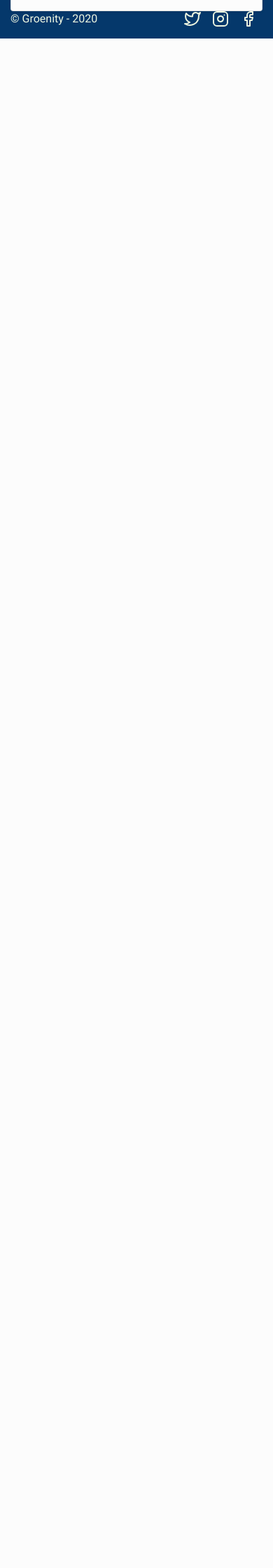
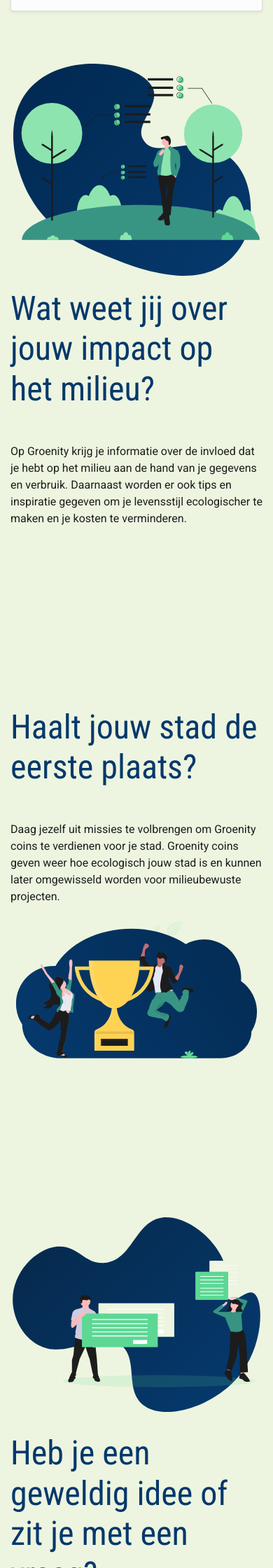
Before and after one commit to MinjuCo/groenity, a PHP site: page / in a window 390 px wide. Shown: the part 845-3085 px from the top of the page at 70% size. Before the commit the page ends 900 px from the top, so only its background shows below. Run offline with PHP 8.4, Linux system fonts and the light colour scheme.

Commit message:
Layout for landingpage is mostly finished, only missing the scroll down element

```diff
--- a/css/style.css
+++ b/css/style.css
@@ -33,6 +33,19 @@ label{
     color: #389583;
 }
 
+h2{
+    font-family: 'Roboto Condensed', sans-serif;
+    font-size: 3em;
+    color: #05386B;
+    margin-bottom: 1em
+}
+
+h4{
+    font-family: 'Roboto Condensed', sans-serif;
+    font-size: 1.5em;
+    color: #389583;
+}
+
 /*   NAVBAR  */
 .navbar {
     background-color: #FCFCFC;
@@ -61,16 +74,19 @@ label{
 }
 .nav-link.aanmelden, .btn-form-registratie {
     background-color: #5CD894;
-    color: #FCFCFC;
+    color: #EDF5E0;
     margin-left: 1em;
     border-radius: 5px;
     padding: 0.5em;
 }
 
 /* LANDINGPAGE.PHP */
-.intro{
+.intro, .awareness, .awards, .experts, .affection{
     position: relative;
     height: 100vh;
+}
+
+.intro{
     background-image: url("../img/Visuals/demo_application.svg"), url("../img/Visuals/fluid_bg.svg");
     background-repeat: no-repeat;
     background-size: 35em, cover;
@@ -88,23 +104,19 @@ label{
 h1{
     font-family: 'Roboto Condensed', sans-serif;
     font-size: 4em;
+    font-weight: bold;
 }
 
-h4{
-    font-family: 'Roboto Condensed', sans-serif;
-    font-size: 1.5em;
-    color: #389583;
-}
 
-/*  REGISTRATION.PHP  */
+/*  ASKCODE.PHP  */
 
-.registration .container{
+.askCode.container{
     height: 100vh;
     background-image: url("../img/Visuals/ask_code.svg");
     background-repeat: no-repeat;
     background-size: contain;
-    background-position-y: 30vh;
-
+    background-position: bottom center;
+    padding-top: 5em;
 }
 .p-2 .row, .p-3 .row, .p-4 .row{
     width: 600px;
--- a/pages/landingpage.php
+++ b/pages/landingpage.php
@@ -1,4 +1,4 @@
-<section class="intro d-flex align-items-center">
+<section class="intro d-flex align-items-center" id="intro">
   <div class="container-xl">
     <div class="row d-flex">
       <div class="col-md-6 intro_text">
@@ -39,3 +39,67 @@
     </div>
   </div>
 </section>
+<section class="awareness d-flex align-items-center">
+  <div class="container-xl">
+    <div class="row d-flex">
+      <div class="col-md-6">
+        <img src="img/Visuals/environment_impact.svg" alt="Bewustzijn over milieu-impact">
+      </div>
+      <div class="col-md-6 align-self-center">
+        <h2>Wat weet jij over jouw impact op het milieu?</h2>
+        <p>
+          Op Groenity krijg je informatie over de invloed dat je hebt op het milieu aan de hand van je gegevens en verbruik.
+          Daarnaast worden er ook tips en inspiratie gegeven om je levensstijl ecologischer te maken en je kosten te verminderen.
+        </p>
+      </div>
+    </div>
+  </div>
+</section>
+<section class="awards d-flex align-items-center">
+  <div class="container-xl">
+    <div class="row d-flex">
+      <div class="col-md-6 align-self-center">
+        <h2>Haalt jouw stad de eerste plaats?</h2>
+        <p>
+        Daag jezelf uit missies te volbrengen om Groenity coins te verdienen voor je stad.
+        Groenity coins geven weer hoe ecologisch jouw stad is en kunnen later omgewisseld worden voor milieubewuste projecten.
+        </p>
+      </div>
+      <div class="col-md-6">
+        <img src="img/Visuals/winner.svg" alt="Winnaars">
+      </div>
+    </div>
+  </div>
+</section>
+<section class="experts d-flex align-items-center">
+  <div class="container-xl">
+    <div class="row d-flex">
+      <div class="col-md-6">
+        <img src="img/Visuals/discussions.svg" alt="Gesprek met experts">
+      </div>
+      <div class="col-md-6 align-self-center">
+        <h2>Heb je een geweldig idee of zit je met een vraag?</h2>
+        <p>
+        Bij Groenity krijgen de gebruikers de kans om hun vragen of ideeën te bespreken met milieuspecialisten.
+        Geef een seintje dat je een deskundige nodig hebt en laat een berichtje met je contactgegevens achter.
+        Een expert probeert dan zo snel mogelijk een gesprek met jou in te plannen.
+        </p>
+      </div>
+    </div>
+  </div>
+</section>
+<section class="affection d-flex align-items-center">
+  <div class="container-xl">
+    <div class="row d-flex justify-content-center">
+      <div class="col-md-7 text-center">
+        <h2>Zal je er in slagen om je stad aan de top te krijgen?</h2>
+        <a href="#intro" class="btn">Deelnemen</a>
+      </div>
+    </div>
+    <div class="row d-flex justify-content-center">
+      <div class="col-md-7 text-center">
+        <img class="img-fluid" src="img/Visuals/nature.svg" alt="Wandeling in de natuur">
+      </div>
+    </div>
+  </div>
+</section>
```
